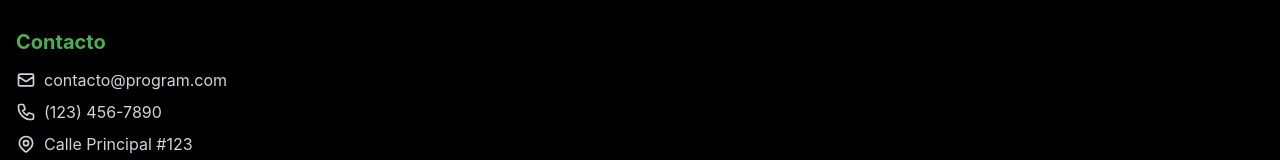
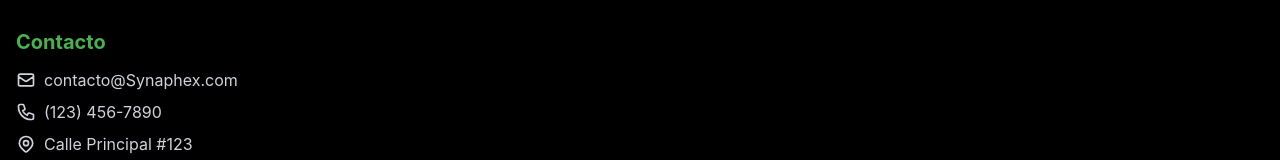
Before and after one commit to OurS675/room, a React (Vite) app: page /contacto in a window 1280 px wide. Shown: the part 910-1070 px from the top of the page. Built offline with nearby package versions, Linux system fonts and the light colour scheme.

Commit message:
Actualizacion del nombre de la pagina

```diff
--- a/src/components/Footer.jsx
+++ b/src/components/Footer.jsx
@@ -16,7 +16,7 @@
                 <svg style={{width: '1.25rem', height: '1.25rem', marginRight: '0.5rem'}} fill="none" stroke="currentColor" viewBox="0 0 24 24">
                   <path strokeLinecap="round" strokeLinejoin="round" strokeWidth={2} d="M3 8l7.89 5.26a2 2 0 002.22 0L21 8M5 19h14a2 2 0 002-2V7a2 2 0 00-2-2H5a2 2 0 00-2 2v10a2 2 0 002 2z" />
                 </svg>
-                contacto@program.com
+                contacto@Synaphex.com
               </li>
               <li className="footer-link" style={{display: 'flex', alignItems: 'center'}}>
                 <svg style={{width: '1.25rem', height: '1.25rem', marginRight: '0.5rem'}} fill="none" stroke="currentColor" viewBox="0 0 24 24">
--- a/src/pages/Contact.jsx
+++ b/src/pages/Contact.jsx
@@ -136,7 +136,7 @@
                   color: 'var(--color-primary)'
                 }}>Contacto directo</h2>
                 <p style={{ color: 'var(--color-gray-300)', lineHeight: '1.6' }}>
-                  Email: info@program.com<br />
+                  Email: info@Synaphex.com<br />
                   Teléfono: +34 900 123 456<br />
                   WhatsApp: +34 600 123 456
                 </p>
```
